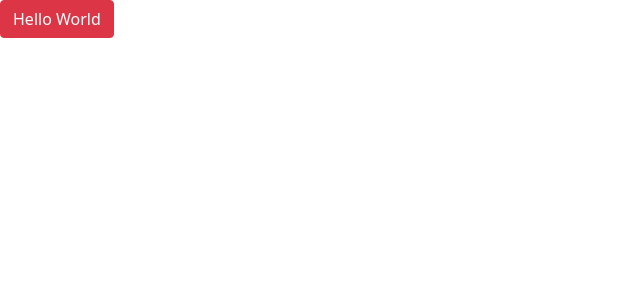
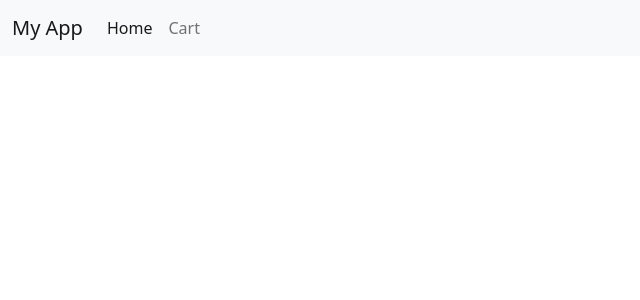
Before and after one commit to Saul-Good-Homie/react-shopping-app, a React (Create React App) app: page / in a window 1280 px wide. Shown: the top 300 px of the page, without its empty margins (0-640 px from the left). Built offline with nearby package versions, Linux system fonts and the light colour scheme.

Commit message:
added navbar

```diff
--- /dev/null
+++ b/src/App.js
@@ -0,0 +1,48 @@
+import React, { Component } from "react";
+import "./index.css";
+
+class NavBar extends Component {
+  render() {
+    return (
+      <div>
+        <nav className="navbar navbar-expand-lg navbar-light bg-light">
+          <div className="container-fluid">
+            <a className="navbar-brand" href="/#">
+              My App
+            </a>
+            <button
+              className="navbar-toggler"
+              type="button"
+              data-bs-toggle="collapse"
+              data-bs-target="#navbarSupportedContent"
+              aria-controls="navbarSupportedContent"
+              aria-expanded="false"
+              aria-label="Toggle navigation"
+            >
+              <span className="navbar-toggler-icon"></span>
+            </button>
+            <div
+              className="collapse navbar-collapse"
+              id="navbarSupportedContent"
+            >
+              <ul className="navbar-nav me-auto mb-2 mb-lg-0">
+                <li className="nav-item">
+                  <a className="nav-link active" aria-current="page" href="/#">
+                    Home
+                  </a>
+                </li>
+                <li className="nav-item">
+                  <a className="nav-link" href="/#">
+                    Cart
+                  </a>
+                </li>
+              </ul>
+            </div>
+          </div>
+        </nav>
+      </div>
+    );
+  }
+}
+
+export default NavBar;
--- /dev/null
+++ b/src/index.css
@@ -0,0 +1,3 @@
+.highlight {
+  background-color: mediumturquoise;
+}
--- a/src/index.js
+++ b/src/index.js
@@ -1,13 +1,9 @@
-import React from 'react';
-import ReactDOM from 'react-dom';
+import React from "react";
+import ReactDOM from "react-dom";
 import "jquery";
 import "popper.js/dist/umd/popper";
 import "bootstrap/dist/js/bootstrap";
 import "bootstrap/dist/css/bootstrap.css";
+import NavBar from "./App";
 
-var element = <button class="btn btn-danger">Hello World</button>
-
-ReactDOM.render(
-  element,
-  document.getElementById('root')
-);
+ReactDOM.render(<NavBar />, document.getElementById("root"));
```
